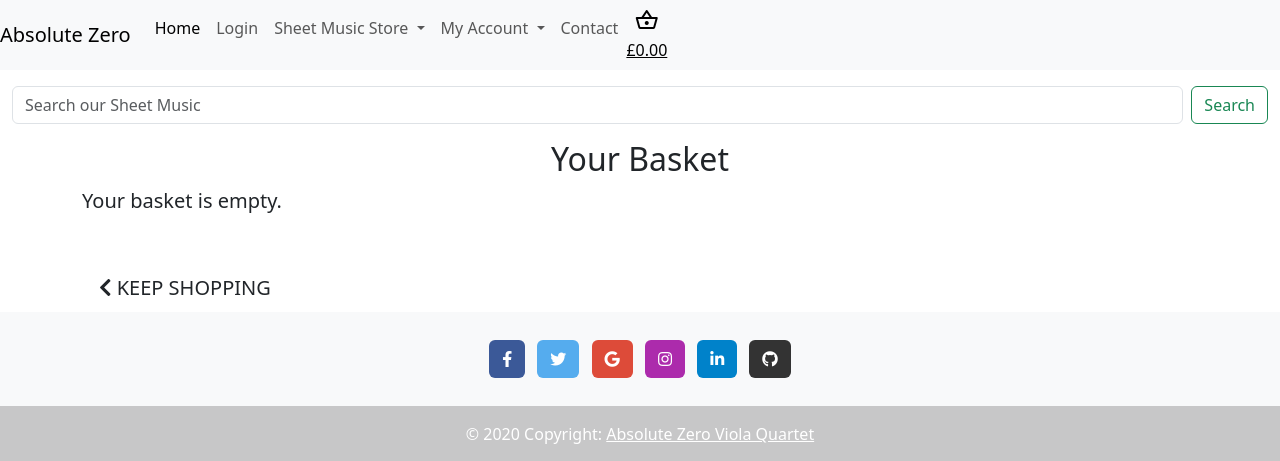
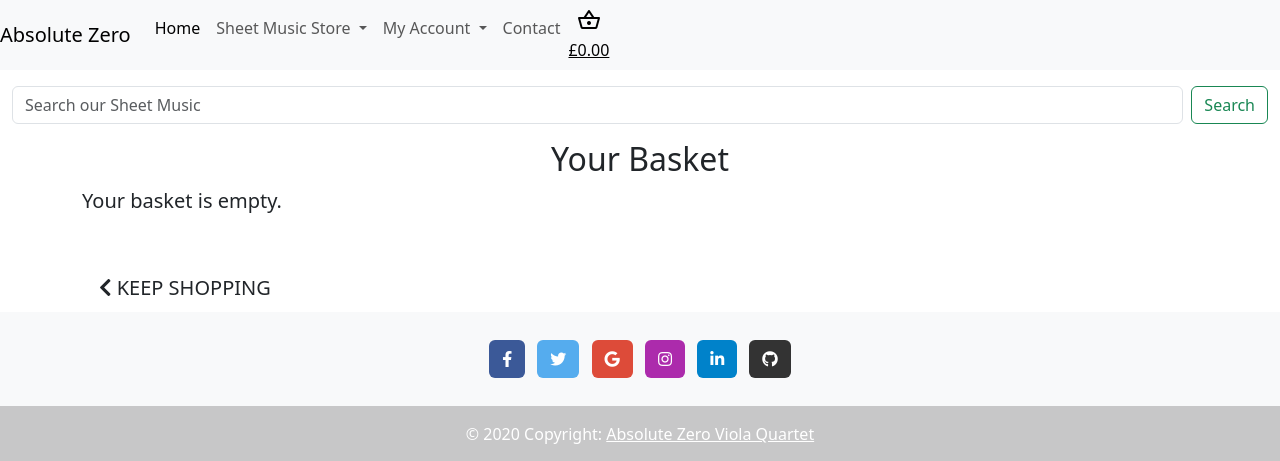
Before and after one commit to siondawson/milestone-project-4, a Django app: page /basket/ in a window 1280 px wide. Shown: the top 461 px of the page. Run offline with Django 3.2, Linux system fonts and the light colour scheme; some libraries are stand-ins or nearby versions.

Commit message:
remove redundant login tab from nav bar

```diff
--- a/templates/base.html
+++ b/templates/base.html
@@ -54,9 +54,6 @@
                             <ul class="navbar-nav me-auto mb-2 mb-lg-0">
                                 <li class="nav-item">
                                     <a class="nav-link active" aria-current="page" href="{% url 'band' %}">Home</a>
-                                </li>
-                                <li class="nav-item">
-                                    <a class="nav-link" href="#">Login</a>
                                 </li>
                                 <li class="nav-item dropdown">
                                     <a class="nav-link dropdown-toggle" href="#" role="button" data-bs-toggle="dropdown"
```
